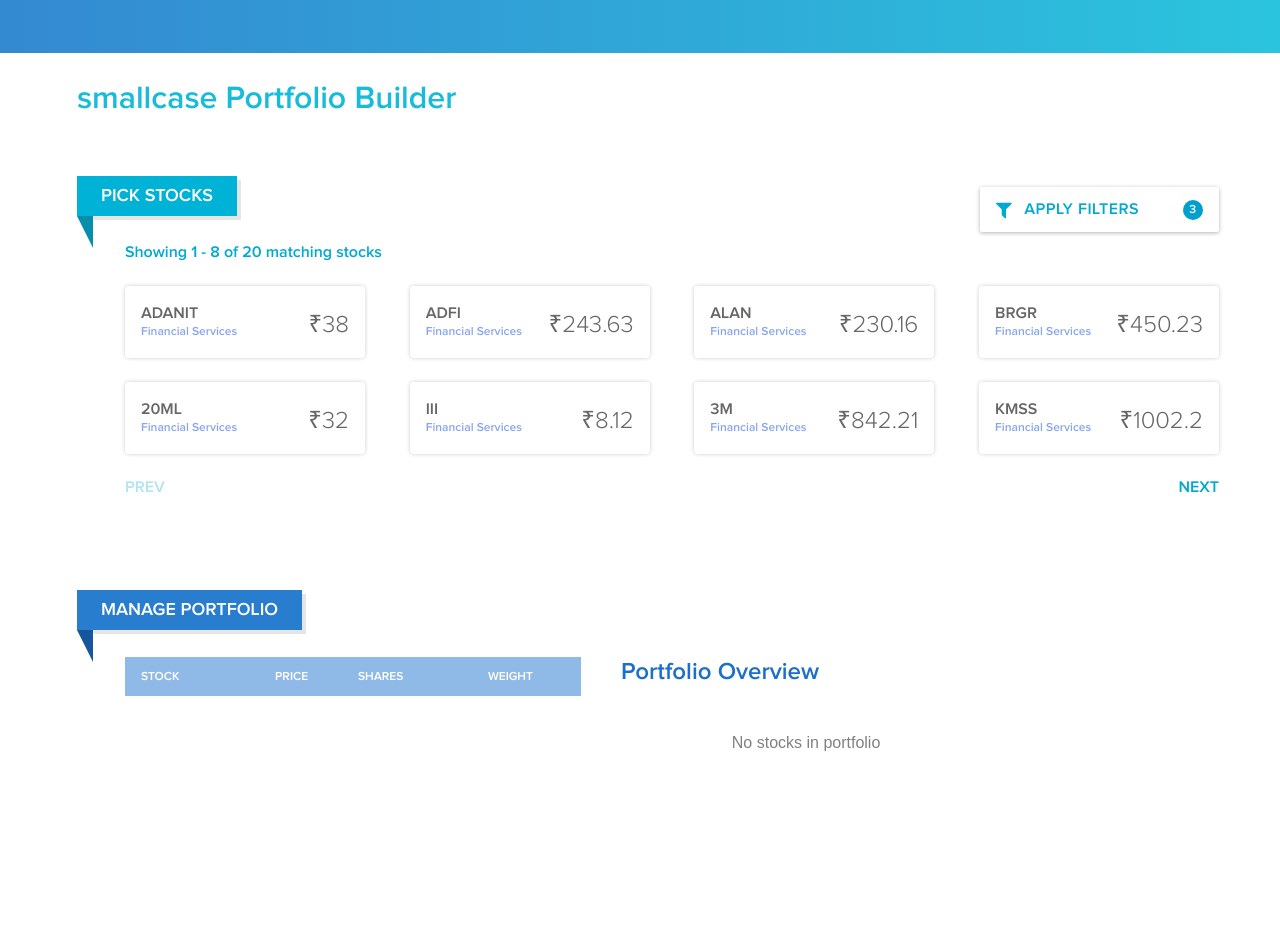
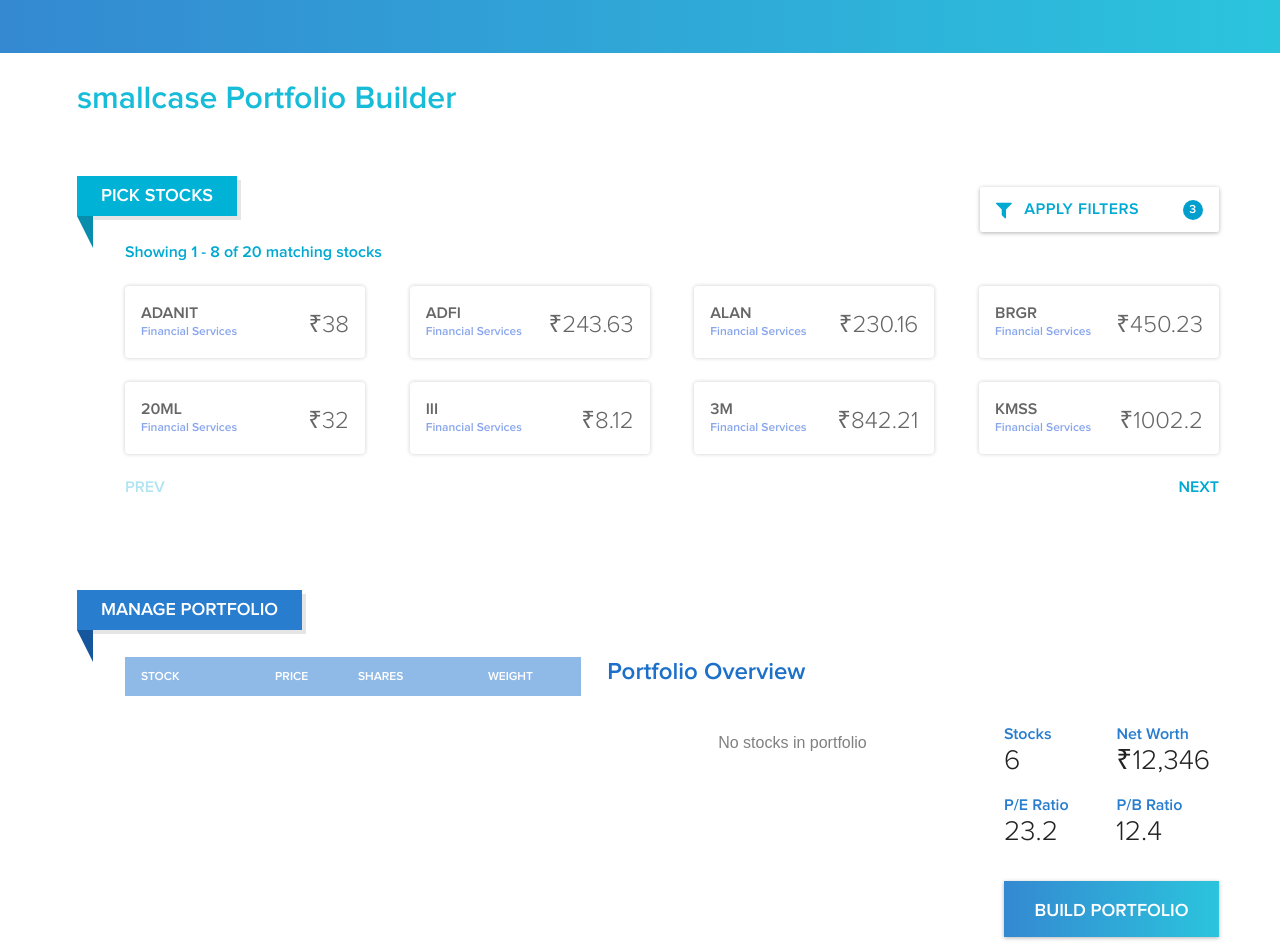
Before and after one commit to shirshendubhowmick/Portfolio-Builder, a React app: page / in a window 1280 px wide. Shown: the top 952 px of the page. Built offline with nearby package versions, Linux system fonts and the light colour scheme.

Commit message:
Portfolio Stats added & WIP, some styling issue fixed

```diff
--- /dev/null
+++ b/src/BuildPortfolioButton/BuildPortfolioButton.css
@@ -0,0 +1,18 @@
+.buildPortfolioButtonDiv {
+    display: inline-block;
+    height: 3.5rem;
+    width: 13.44rem;
+    background-image: linear-gradient(-90deg, #2BC4DD 0%, #3489D1 100%);
+    box-shadow: 0 1px 4px 0 rgba(0,0,0,0.30);
+    text-align: center;
+    margin-top: 2.25rem;
+    cursor: pointer;
+}
+
+.buildPortfolioButtonDiv>p {
+    font-family: ProximaNova-Semibold;
+    font-size: 1.13rem;
+    color: #FFFFFF;
+    margin-top: 1.19rem;
+    user-select: none;
+}
--- /dev/null
+++ b/src/BuildPortfolioButton/BuildPortfolioButton.js
@@ -0,0 +1,13 @@
+import React from 'react';
+import classes from './BuildPortfolioButton.css';
+
+
+const buildPortfolioButton = () => {
+    return(
+        <div className={classes.buildPortfolioButtonDiv}>
+            <p>BUILD PORTFOLIO</p>
+        </div>
+    );
+};
+
+export default buildPortfolioButton;
--- a/src/Portfolio/Portfolio.js
+++ b/src/Portfolio/Portfolio.js
@@ -1,8 +1,9 @@
 import React, { Component } from 'react';
-import Badge from '../Badge/Badge'
+import Badge from '../Badge/Badge';
 import PortfolioCart from '../PortfolioCart/PortfolioCart'
-import classes from './Portfolio.css'
+import classes from './Portfolio.css';
 import PortfolioGraph from '../PortfolioGraph/PortfolioGraph';
+import PortfolioStats from '../PortfolioStats/PortfolioStats';
 
 class portfolio extends Component {
     addStockHandler(stockName) {
@@ -18,6 +19,7 @@
                 <Badge className={classes.badge_portfolio}>MANAGE PORTFOLIO</Badge>
                 <PortfolioCart ref="portfolioCartChild" passPortfolioCartState={this.passPortfolioCartState.bind(this)} />
                 <PortfolioGraph ref="portfolioGraphChild" />
+                <PortfolioStats />
             </div>
         );
     }
--- a/src/PortfolioCart/PortfolioCart.css
+++ b/src/PortfolioCart/PortfolioCart.css
@@ -2,7 +2,7 @@
     display: inline-block;
     margin: 0;
     width: 28.5rem;
-
+    vertical-align: top;
 }
 
 .portfolioCart>div:nth-child(1){
--- a/src/PortfolioGraph/PortfolioGraph.css
+++ b/src/PortfolioGraph/PortfolioGraph.css
@@ -1,10 +1,11 @@
 .portfolioGraphDiv {
     display: inline-block;
-    margin-left: 2.5rem;
+    vertical-align: top;
+    margin-left: calc((100% - 65.08rem) / 2);
+    margin-right: calc((100% - 65.08rem) / 2);
     height: 17.44rem;
     width: 23.14rem;
-    position: absolute;
-    top: 3.5rem;
+    position: relative;
 }
 
 .portfolioGraphDiv>span {
--- a/src/PortfolioGraph/PortfolioGraph.js
+++ b/src/PortfolioGraph/PortfolioGraph.js
@@ -67,7 +67,7 @@
         if(this.state.displayGraph) {
             this.chartData.datasets[0].data = this.state.graphData;
             graphDivContent = <div className={classes.chartContainerDiv}><span>VALUE</span><span>TIME</span><Line data={this.chartData} options={this.options}/></div>
-            console.log(this.chartData.datasets[0].data);
+            // console.log(this.chartData.datasets[0].data);
         }
         return (
             <div className={classes.portfolioGraphDiv}>
--- /dev/null
+++ b/src/PortfolioStats/PortfolioStats.css
@@ -0,0 +1,38 @@
+.portfolioStatsDiv {
+    display: inline-block;
+    margin-right: 0;
+    margin-top: 4.25rem;
+}
+.portfolioStatsDiv>div:nth-child(1) div, .portfolioStatsDiv>div:nth-child(3) div {
+    display: inline-block;
+    font-family: ProximaNova-Semibold;
+    font-size: 1rem;
+    color: #287DCE;
+}
+.portfolioStatsDiv>div:nth-child(1) div:nth-child(2) {
+    margin-left: 4.06rem;
+}
+
+.portfolioStatsDiv>div:nth-child(2) div, .portfolioStatsDiv>div:nth-child(4) div {
+    margin-top: 0.25rem;
+    display: inline-block;
+    font-family: ProximaNova-Light;
+    font-size: 1.75rem;
+    color: #222222;
+    line-height: 1.63rem;
+}
+.portfolioStatsDiv>div:nth-child(2) div:nth-child(2) {
+    margin-left: 6rem;
+}
+
+.portfolioStatsDiv>div:nth-child(3) div {
+    margin-top: 1.38rem;
+}
+
+.portfolioStatsDiv>div:nth-child(3) div:nth-child(2) {
+    margin-left: 3rem;
+}
+
+.portfolioStatsDiv>div:nth-child(4) div:nth-child(2) {
+    margin-left: 3.63rem;
+}
--- /dev/null
+++ b/src/PortfolioStats/PortfolioStats.js
@@ -0,0 +1,31 @@
+import React, { Component } from 'react';
+import classes from './PortfolioStats.css';
+import BuildPortfolioButton from '../BuildPortfolioButton/BuildPortfolioButton'
+
+class portfolioStats extends Component {
+    render() {
+        return (
+            <div className={classes.portfolioStatsDiv}>
+                <div>
+                    <div>Stocks</div>
+                    <div>Net Worth</div>
+                </div>
+                <div>
+                    <div>6</div>
+                    <div>₹12,346</div>
+                </div>
+                <div>
+                    <div>P/E Ratio</div>
+                    <div>P/B Ratio</div>
+                </div>
+                <div>
+                    <div>23.2</div>
+                    <div>12.4</div>
+                </div>
+                <BuildPortfolioButton />
+            </div>
+        )
+    }
+}
+
+export default portfolioStats;
```
